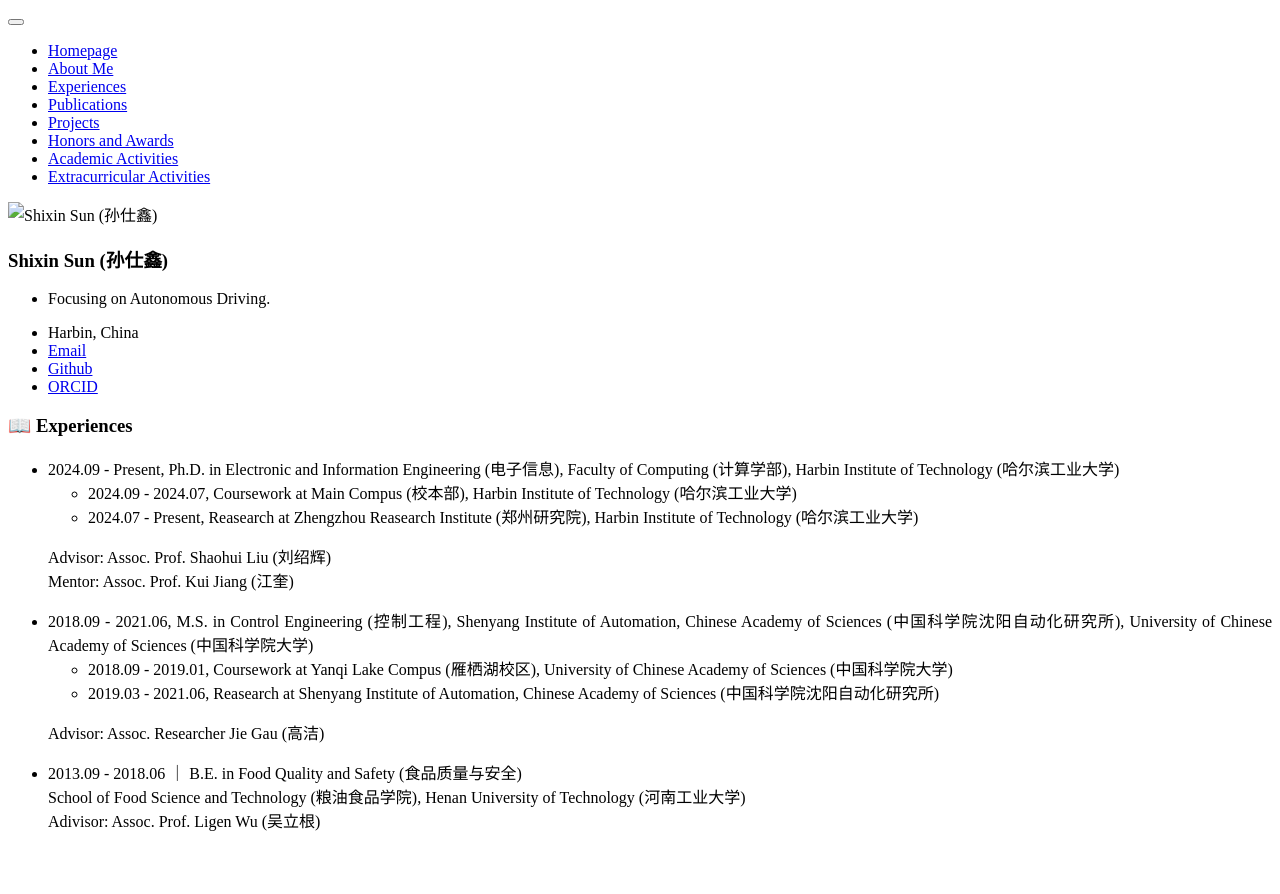
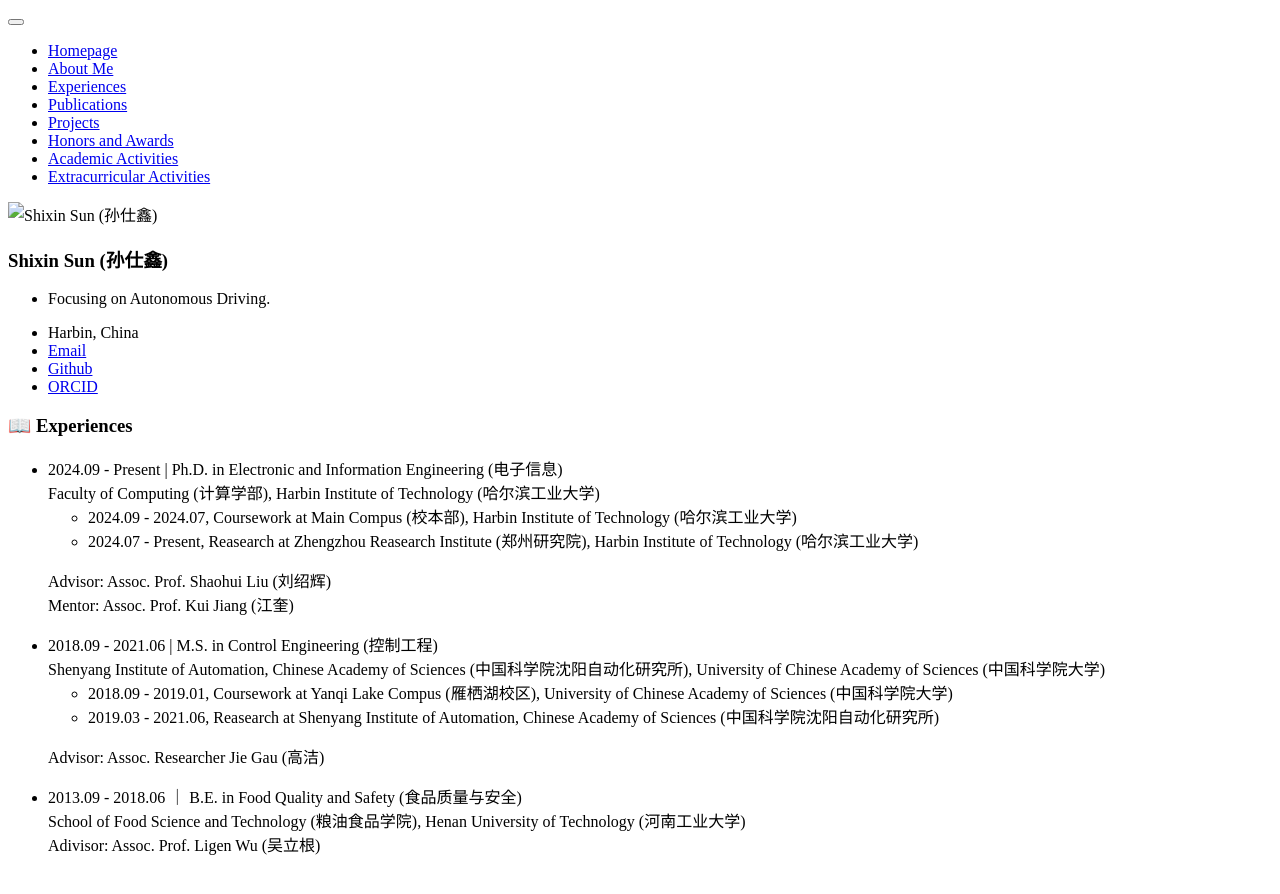
Before and after one commit to ShixinSUN94/shixinsun94.github.io, a Jekyll site: the page built from _pages/includes/2.exp.md, in a window 1280 px wide. Shown: the top 894 px of the page. Built offline with Jekyll 4.4.1, drawn with Linux system fonts in a browser that asks for light colours; our own code applies the rules of GitHub Pages for plain Markdown files.

Commit message:
Update 2.exp.md

```diff
--- a/_pages/includes/2.exp.md
+++ b/_pages/includes/2.exp.md
@@ -1,13 +1,15 @@
 # 📖 Experiences
 
-- 2024.09 - Present, Ph.D. in Electronic and Information Engineering (电子信息), Faculty of Computing (计算学部), Harbin Institute of Technology (哈尔滨工业大学)
+- 2024.09 - Present | Ph.D. in Electronic and Information Engineering (电子信息)
+  Faculty of Computing (计算学部), Harbin Institute of Technology (哈尔滨工业大学)
   - 2024.09 - 2024.07, Coursework at Main Compus (校本部), Harbin Institute of Technology (哈尔滨工业大学)
   - 2024.07 - Present, Reasearch at Zhengzhou Reasearch Institute (郑州研究院), Harbin Institute of Technology (哈尔滨工业大学)
 
   Advisor: Assoc. Prof. Shaohui Liu (刘绍辉)
   Mentor: Assoc. Prof. Kui Jiang (江奎)
 
-- 2018.09 - 2021.06, M.S. in Control Engineering (控制工程), Shenyang Institute of Automation, Chinese Academy of Sciences (中国科学院沈阳自动化研究所), University of Chinese Academy of Sciences (中国科学院大学)
+- 2018.09 - 2021.06 | M.S. in Control Engineering (控制工程)
+  Shenyang Institute of Automation, Chinese Academy of Sciences (中国科学院沈阳自动化研究所), University of Chinese Academy of Sciences (中国科学院大学)
   - 2018.09 - 2019.01, Coursework at Yanqi Lake Compus (雁栖湖校区), University of Chinese Academy of Sciences (中国科学院大学)
   - 2019.03 - 2021.06, Reasearch at Shenyang Institute of Automation, Chinese Academy of Sciences (中国科学院沈阳自动化研究所)
 
```
